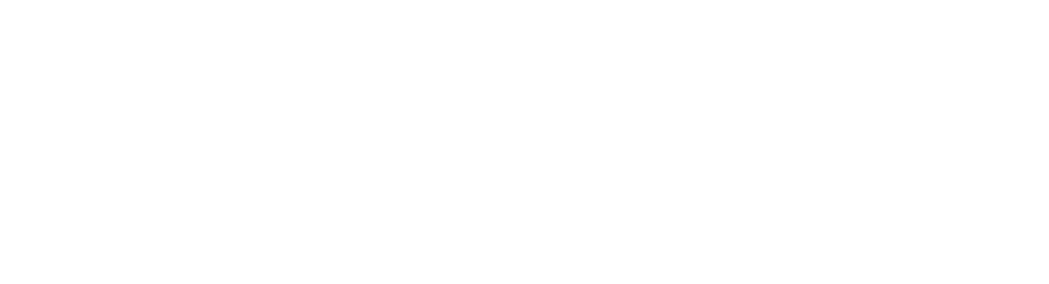
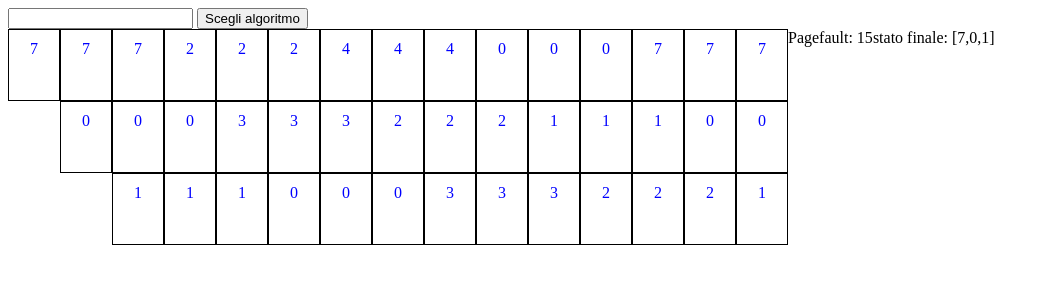
Before and after one commit to profennio/pagefault, a plain HTML site: page index.html in a window 1280 px wide. Shown: the whole page, without its empty margins (0-1049 px from the left). Drawn offline with Linux system fonts and the light colour scheme.

Commit message:
Add files via upload

```diff
--- a/app.js
+++ b/app.js
@@ -6,14 +6,19 @@ var MaxFrames = 3
 var NumPages = 8
 let pageFault = 0
 let caricato = new Array(MaxFrames)
-let algoritmo = 0//0: Ottimo    1: LRU   2: FIFO  3: casuale
-
+let algoritmo = 2 //0: Ott
+// ottimo    1: LRU   2: FIFO  3: casuale
+let statoRAM=[]
 
 
 for (let i = 0; i < NumPages; i++)
   Pages.push(i)
 
+document.getElementById("cmdscegli").addEventListener("click", myFunction);
 
+function myFunction() {
+ algoritmo=(document.getElementById("tipoalg").innerHTML)*1
+}
 
 
 Strrif.forEach(function (s, nx) {
@@ -27,7 +32,8 @@ Strrif.forEach(function (s, nx) {
     if (Frames.length < MaxFrames) {
       Frames.push(s)
       caricato[Frames.length - 1] = nx
-
+     // statoRAM.push(JSON.stringify(Frames))
+     statoRAM.push(Frames.slice(0))
     }
     else {
 
@@ -65,7 +71,7 @@ Strrif.forEach(function (s, nx) {
 
           vittima = Math.floor((Math.random() * MaxFrames))
 
-          caricato[vittima] = nx
+       //   caricato[vittima] = nx
 
 
           Frames[vittima] = s
@@ -73,8 +79,14 @@ Strrif.forEach(function (s, nx) {
 
       }
 
+    //  statoRAM.push(JSON.stringify(Frames))
+      statoRAM.push(Frames.slice(0))
+      console.log(JSON.stringify(Frames))
+      console.log("__RAM__")
 
-      console.log(JSON.stringify(Frames))
+      console.log(JSON.stringify(statoRAM))
+      console.log("___")
+
 
     }
   }
@@ -83,6 +95,7 @@ Strrif.forEach(function (s, nx) {
 
 console.log(pageFault, "PageFaults totali")
 console.log(JSON.stringify(Frames), "stato finale")
+mostraRAM()
 
 function ottimo(posto) {
 
@@ -124,3 +137,32 @@ function FIFO(posto) {
   return (Firstload)
 
 }
+
+function mostraRAM(){
+
+
+  let nodo=document.getElementById("statoRAM")
+
+//statoRAM.forEach(s){
+  statoRAM.forEach((s) => {
+    const newDiv = document.createElement("div");
+
+    ; //newDiv.innerHTML=JSON.stringify(s)
+    s.forEach((t)=>{ const rett = document.createElement("div");
+      rett.classList.add("rett")
+      rett.innerHTML=t
+      newDiv.appendChild(rett)
+    } )
+  newDiv.classList.add("rettangolo")
+  nodo.appendChild(newDiv)
+})
+
+ nodo.classList.add("rettangolo")
+
+ const pagef = document.createElement("div");
+ pagef.innerHTML="     Pagefault: "+pageFault
+ nodo.appendChild(pagef)
+ const statof = document.createElement("div");
+ statof.innerHTML="    stato finale: "+JSON.stringify(Frames)
+ nodo.appendChild(statof)
+}
--- a/index.html
+++ b/index.html
@@ -3,9 +3,52 @@
 <head>
     <meta charset="UTF-8">
     <meta name="viewport" content="width=device-width, initial-scale=1.0">
-    <title>PageFault</title>
+    <title>Pagefault</title>
+    <style>
+
+.rettangolo {
+
+
+display:flex;
+flex-direction: column;
+
+
+}
+
+.rett {color:blue;
+    border-style: solid;
+border-color: black;
+border-width: 1px;
+width: 50px;
+height: 50px;
+text-align: center;
+  border: 1px solid black;
+
+  padding: 10px 0;
+
+}
+#statoRAM {
+
+
+    display:flex;
+    flex-direction: row;
+
+}
+
+    </style>
 </head>
 <body>
+
+<input type="text" id="tipoalg" />
+<input type="button" id="cmdscegli" value="Scegli algoritmo"/>
+
+    <div id="statoRAM">
+
+
+
+
+
+    </div>
     <script src="./app.js"></script>
 </body>
 </html>
```
